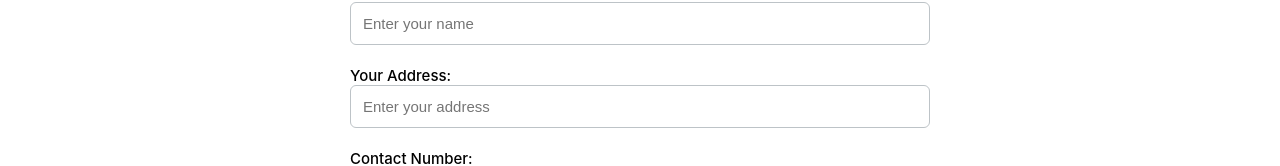
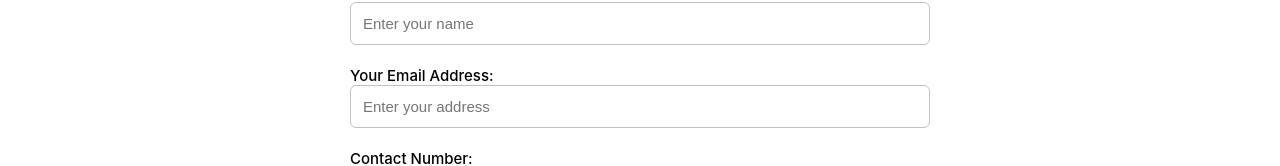
Before and after one commit to aloylee2/assignment3, a React (Create React App) app: page /adoption-form in a window 1280 px wide. Shown: the part 510-676 px from the top of the page. Built offline with nearby package versions, Linux system fonts and the light colour scheme.

Commit message:
changes email

```diff
--- a/src/pages/AdoptionForm.js
+++ b/src/pages/AdoptionForm.js
@@ -54,8 +54,8 @@ const AdoptionForm = () => {
                     <input type='text' name='user_name' className='name' placeholder='Enter your name' required />
                 </label>
                 <label>
-                    Your Address:
-                    <input type='text' name='user_address' className='address' placeholder='Enter your address' required />
+                    Your Email Address:
+                    <input type='email' name='user_address' className='address' placeholder='Enter your address' required />
                 </label>
                 <label>
                     Contact Number:
```
